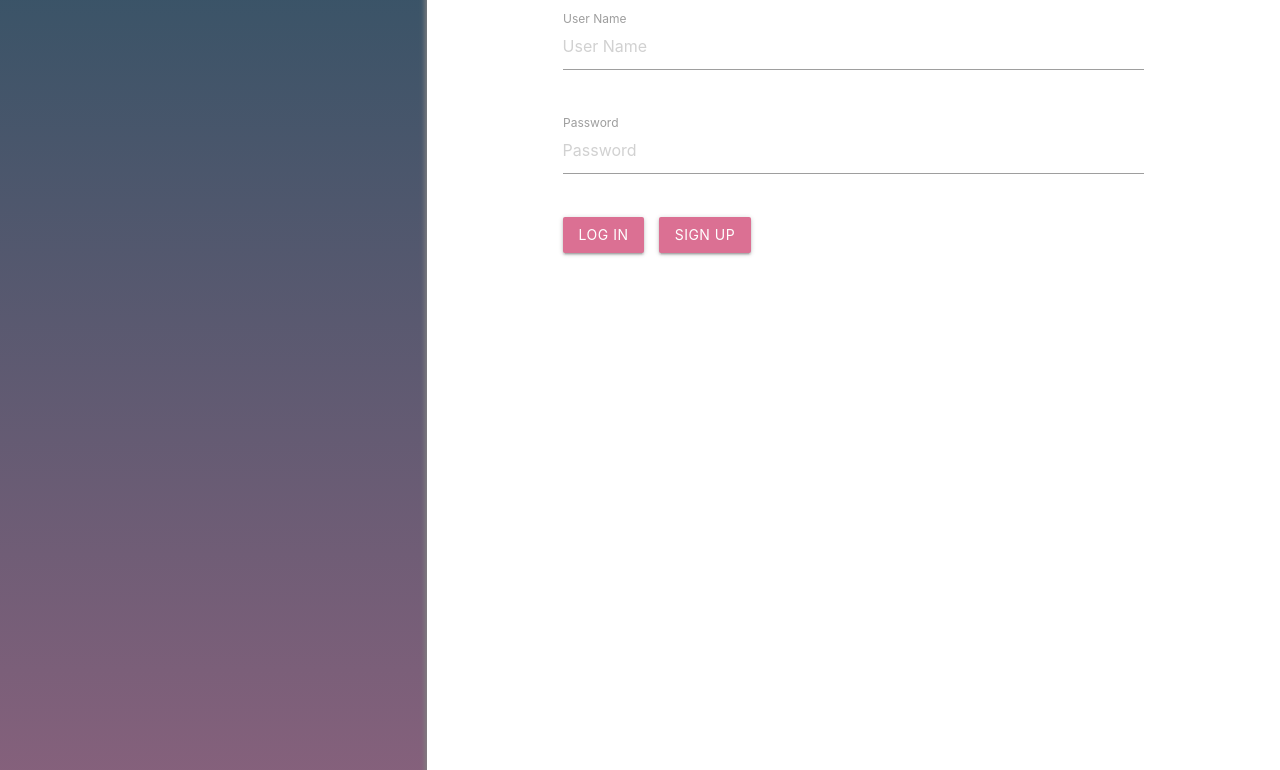
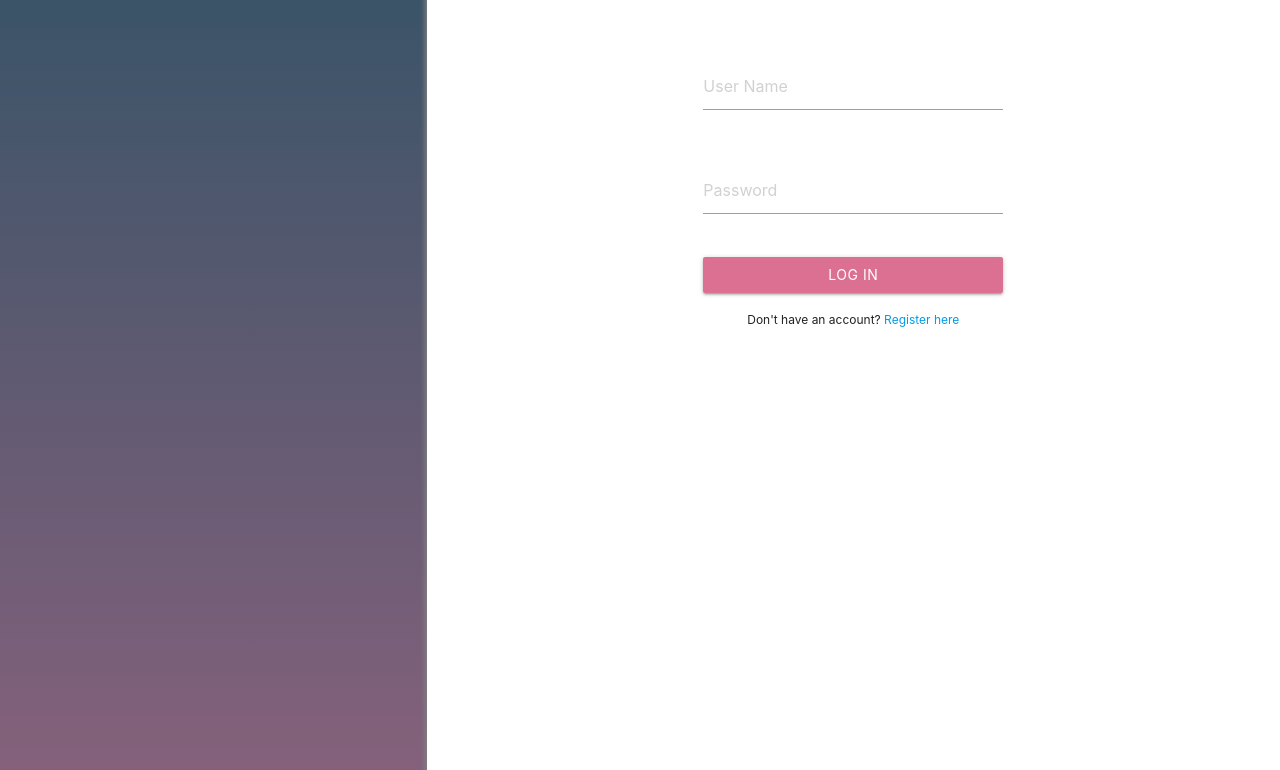
Before and after one commit to jonathantcallahan/project-2, a website: page public/userLogin.html in a window 1280 px wide. Shown: the part 330-1100 px from the top of the page. Drawn offline with nearby package versions, Linux system fonts and the light colour scheme; no server answers.

Commit message:
some minor css changes

```diff
--- a/public/css/clean.css
+++ b/public/css/clean.css
@@ -10,11 +10,13 @@
 }
 
 .button {
-    background-color: palevioletred
+    background-color: palevioletred;
+    width: 100%;
 }
 
 .container {
     margin-top: 200px;
+    text-align: center;
 }
 
 .image {
@@ -37,6 +39,22 @@ H2 {
     color: lightblue;
 }
 
+.input-field:focus {
+    border: 1px solid gray;
+    border-radius: 3px;
+}
+
 #sign-up-link {
     margin-left: 10px;
 }
+
+.signup {
+    margin-top: 20px;
+    font-size: 12px;
+}
+
+.login {
+    width: 300px;
+    display: inline-block;
+    margin-top: 40px;
+}
--- a/public/userLogin.html
+++ b/public/userLogin.html
@@ -54,25 +54,26 @@
                 <div class="container login-form">
 
                         <h2>MY TAMAGOTCHI</h2>
+                        <div id='narrow-container'></div>
                         <form class="login">
                             <div class="row">
                                 <div class="input-field col s12">
                                     <input placeholder="User Name" id="name" type="text" class="validate">
-                                    <label for="exampleInputUser1">User Name</label>
+
 
                                 </div>
                             </div>
 
                             <div class="row">
-                                    <div class="input-field col s12">
-                                        <input placeholder="Password" id="password" type="password" class="validate">
-                                        <label for="exampleInputUser1">Password</label>
+                                <div class="input-field col s12">
+                                    <input placeholder="Password" id="password" type="password" class="validate">
 
-                                    </div>
+                                </div>
                             </div>
 
                             <button class="button btn waves-effect waves-light" type="submit" name="action" id="signUpButton">log in</button>
-                            <button class="button btn waves-effect waves-light" type="submit" name="action" id="sign-up-link">sign up</button>
+                         <!--   <button class="button btn waves-effect waves-light" type="submit" name="action" id="sign-up-link">sign up</button> -->
+                            <h6 class='signup'>Don't have an account? <a href='https://arcane-temple-24813.herokuapp.com/user/signup'>Register here</a></h6>
                         </form>
                     </div>
         </div>
@@ -111,6 +112,10 @@
             $('.other-row').css("background", "linear-gradient(lightblue, palevioletred)")
         })
 
+        $('.validate').focus(function(){
+            $(this).parent().css('border','1px solid gray').css('border-radius','3px')
+        })
+
     </script>
 
 </body>
```
